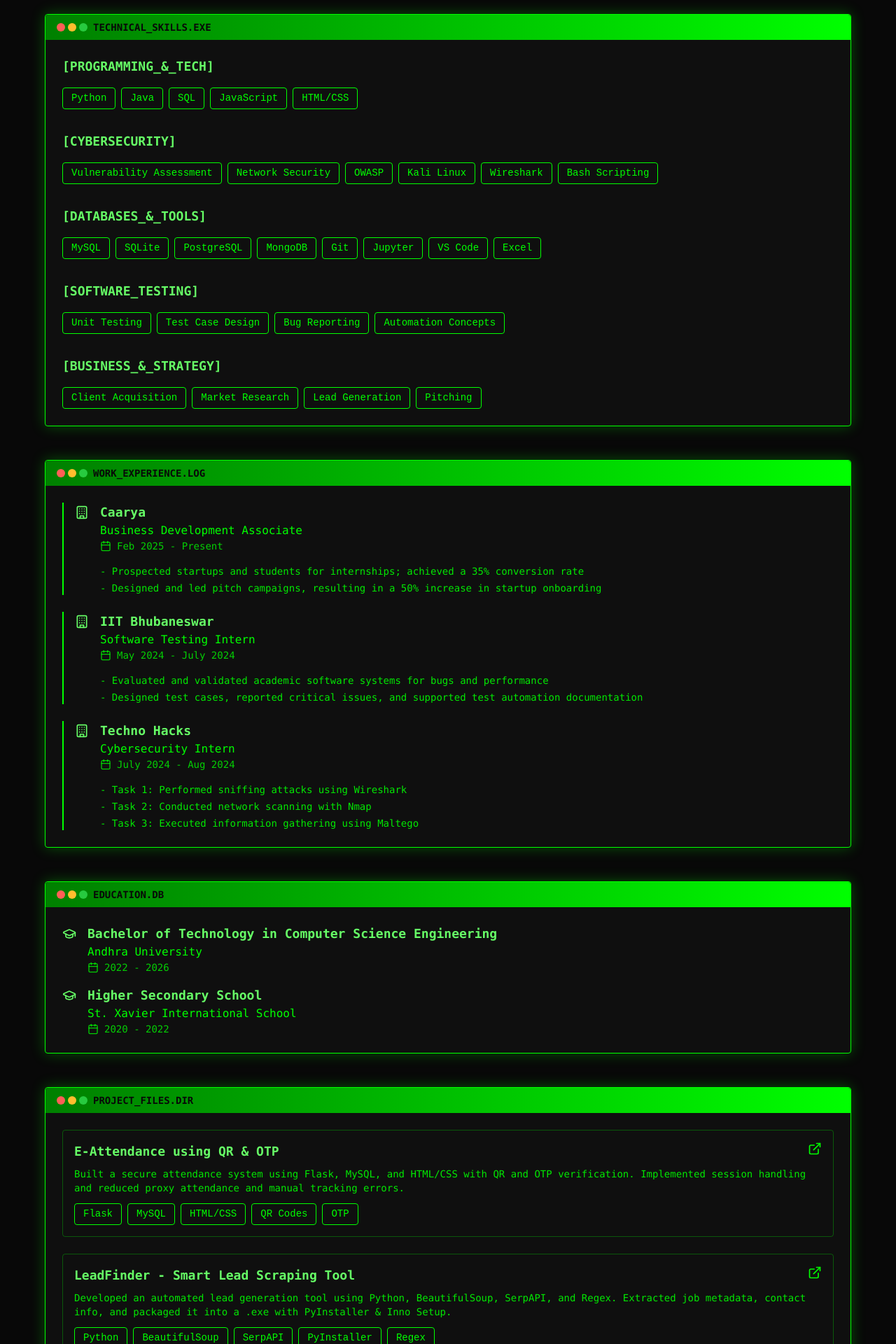
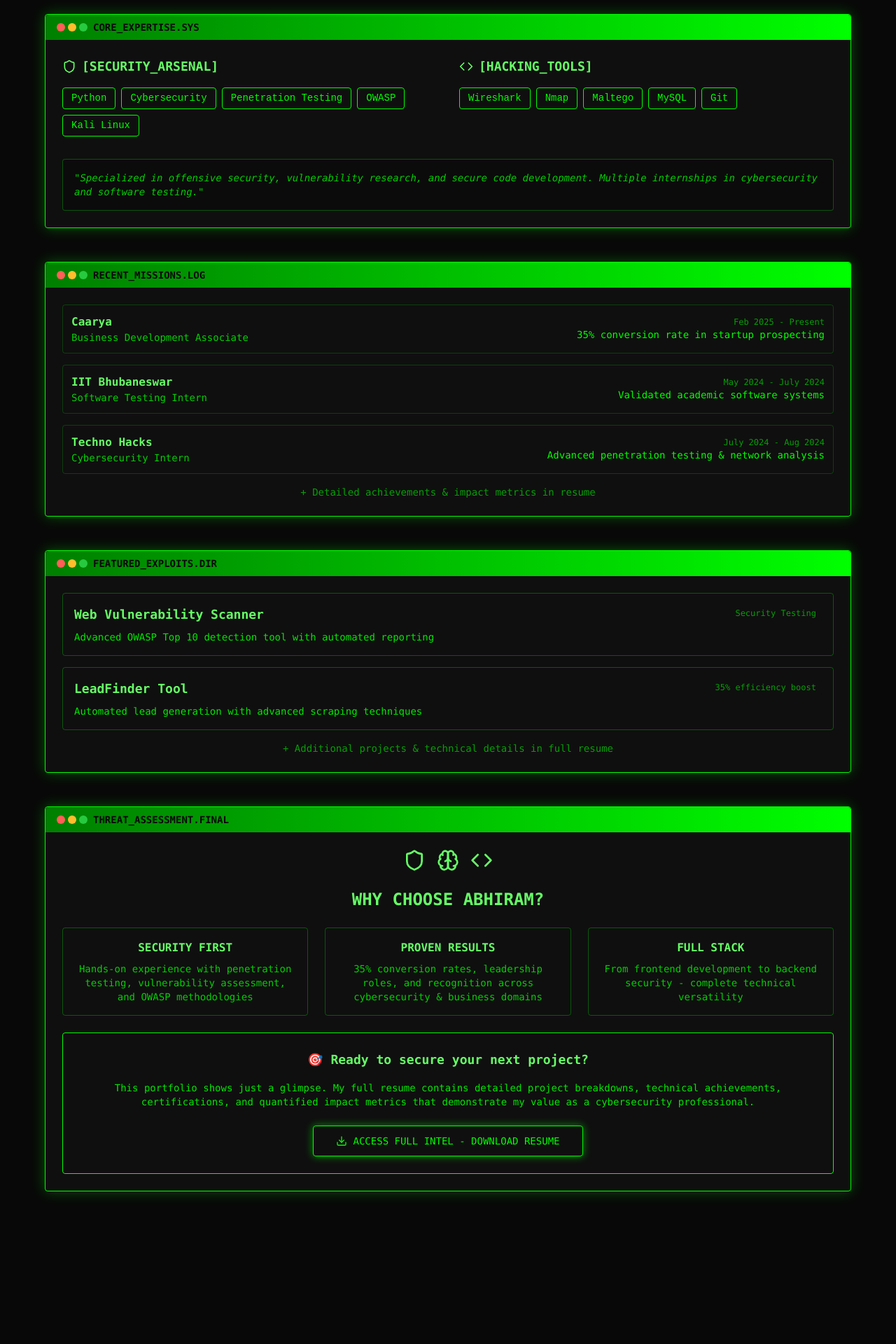
Before and after one commit to Abhiram-ops/abhiramportfolio, a React (Vite) app: page / in a window 1280 px wide. Shown: the part 860-2780 px from the top of the page at 70% size. After the commit the page ends 2690 px from the top, so only its background shows below. Built offline with nearby package versions, Linux system fonts and the light colour scheme.

Commit message:
Fix portfolio and add features
Make the download resume function, add a Kali Linux logo, remove the online tab, add a summary, and simplify the content to encourage resume download.

```diff
--- a/src/pages/Index.tsx
+++ b/src/pages/Index.tsx
@@ -3,7 +3,8 @@ import { Button } from "@/components/ui/button";
 import { MatrixBackground } from "@/components/MatrixBackground";
 import { TerminalWindow } from "@/components/TerminalWindow";
 import { SkillTag } from "@/components/SkillTag";
-import { Github, Download, Mail, Phone, MapPin, ExternalLink, Calendar, Building, GraduationCap, Award } from "lucide-react";
+import { Github, Download, Mail, Phone, MapPin, ExternalLink, Calendar, Building, GraduationCap, Award, Shield, Code, Brain } from "lucide-react";
+import kaliLogo from "@/assets/kali-logo.png";
 
 const Index = () => {
   const [typedText, setTypedText] = useState("");
@@ -23,74 +24,61 @@ const Index = () => {
     return () => clearInterval(timer);
   }, []);
 
-  const programmingSkills = ["Python", "Java", "SQL", "JavaScript", "HTML/CSS"];
-  const cybersecuritySkills = ["Vulnerability Assessment", "Network Security", "OWASP", "Kali Linux", "Wireshark", "Bash Scripting"];
-  const databaseSkills = ["MySQL", "SQLite", "PostgreSQL", "MongoDB"];
-  const testingSkills = ["Unit Testing", "Test Case Design", "Bug Reporting", "Automation Concepts"];
-  const businessSkills = ["Client Acquisition", "Market Research", "Lead Generation", "Pitching"];
-  const toolsSkills = ["Git", "Jupyter", "VS Code", "Excel"];
+  const keySkills = ["Python", "Cybersecurity", "Penetration Testing", "OWASP", "Kali Linux"];
+  const tools = ["Wireshark", "Nmap", "Maltego", "MySQL", "Git"];
 
   const experiences = [
     {
       company: "Caarya",
       position: "Business Development Associate",
       period: "Feb 2025 - Present",
-      achievements: [
-        "Prospected startups and students for internships; achieved a 35% conversion rate",
-        "Designed and led pitch campaigns, resulting in a 50% increase in startup onboarding"
-      ]
+      highlight: "35% conversion rate in startup prospecting"
     },
     {
       company: "IIT Bhubaneswar",
       position: "Software Testing Intern",
       period: "May 2024 - July 2024",
-      achievements: [
-        "Evaluated and validated academic software systems for bugs and performance",
-        "Designed test cases, reported critical issues, and supported test automation documentation"
-      ]
+      highlight: "Validated academic software systems"
     },
     {
       company: "Techno Hacks",
       position: "Cybersecurity Intern",
       period: "July 2024 - Aug 2024",
-      achievements: [
-        "Task 1: Performed sniffing attacks using Wireshark",
-        "Task 2: Conducted network scanning with Nmap",
-        "Task 3: Executed information gathering using Maltego"
-      ]
+      highlight: "Advanced penetration testing & network analysis"
     }
   ];
 
-  const projects = [
+  const featuredProjects = [
     {
-      title: "E-Attendance using QR & OTP",
-      description: "Built a secure attendance system using Flask, MySQL, and HTML/CSS with QR and OTP verification. Implemented session handling and reduced proxy attendance and manual tracking errors.",
-      technologies: ["Flask", "MySQL", "HTML/CSS", "QR Codes", "OTP"]
+      title: "Web Vulnerability Scanner",
+      description: "Advanced OWASP Top 10 detection tool with automated reporting",
+      impact: "Security Testing"
     },
     {
-      title: "LeadFinder - Smart Lead Scraping Tool",
-      description: "Developed an automated lead generation tool using Python, BeautifulSoup, SerpAPI, and Regex. Extracted job metadata, contact info, and packaged it into a .exe with PyInstaller & Inno Setup.",
-      technologies: ["Python", "BeautifulSoup", "SerpAPI", "PyInstaller", "Regex"]
-    },
-    {
-      title: "Web Application Vulnerability Scanner",
-      description: "Created a console-based tool to detect SQLi, XSS, and CSRF using Python, Requests, and BeautifulSoup. Conducted OWASP Top 10 checks and generated reports for vulnerability patching.",
-      technologies: ["Python", "Requests", "BeautifulSoup", "OWASP", "Security Testing"]
+      title: "LeadFinder Tool",
+      description: "Automated lead generation with advanced scraping techniques",
+      impact: "35% efficiency boost"
     }
   ];
 
-  const achievements = [
-    "Internshala Student Partner certification",
-    "2nd Prize in School-Level Science Exhibition",
-    "Conducted college hackathons as an event organizer",
-    "Served as Cybersecurity Chapter Lead, codeIAM Club",
-    "Led student summit collaboration with Caarya",
-    "Regular participant in coding contests and tech events"
-  ];
+  const handleDownloadResume = () => {
+    // Create a temporary link to download a PDF resume
+    const link = document.createElement('a');
+    link.href = '/resume-abhiram-lanka.pdf'; // You would need to add this file to public folder
+    link.download = 'Abhiram_Lanka_Resume.pdf';
+    document.body.appendChild(link);
+    link.click();
+    document.body.removeChild(link);
+  };
 
   return (
     <div className="min-h-screen bg-terminal-bg text-terminal-green relative">
       <MatrixBackground />
+
+      {/* Kali Linux Logo Background */}
+      <div className="fixed top-1/2 left-1/2 transform -translate-x-1/2 -translate-y-1/2 opacity-5 z-0">
+        <img src={kaliLogo} alt="Kali Linux" className="w-96 h-96" />
+      </div>
 
       {/* Hero Section */}
       <div className="relative z-10 min-h-screen flex items-center justify-center px-4">
@@ -104,10 +92,10 @@ const Index = () => {
               TECH-SAVVY COMPUTER SCIENCE STUDENT
             </h2>
             <p className="text-sm md:text-base text-terminal-green/80 mb-2">
-              Specialized in <span className="text-terminal-green-bright">CYBERSECURITY</span>, <span className="text-terminal-green-bright">SOFTWARE DEVELOPMENT</span>, and <span className="text-terminal-green-bright">BUSINESS STRATEGY</span>
+              Specialized in <span className="text-terminal-green-bright">CYBERSECURITY</span> & <span className="text-terminal-green-bright">PENETRATION TESTING</span>
             </p>
             <p className="text-sm md:text-base text-terminal-green/80 mb-8">
-              Advanced problem-solving through innovative tech solutions and cutting-edge security protocols.
+              Ethical hacker | Security researcher | Code architect
             </p>
 
             <div className="flex flex-col sm:flex-row gap-4 justify-center items-center mb-8">
@@ -131,7 +119,7 @@ const Index = () => {
               <Github className="w-5 h-5" />
               GITHUB ACCESS
             </Button>
-            <Button variant="outline" size="lg">
+            <Button variant="outline" size="lg" onClick={handleDownloadResume}>
               <Download className="w-5 h-5" />
               DOWNLOAD RESUME
             </Button>
@@ -139,163 +127,143 @@ const Index = () => {
         </div>
       </div>
 
-      {/* Skills Section */}
+      {/* Core Skills */}
       <div className="relative z-10 px-4 py-20">
         <div className="max-w-6xl mx-auto">
-          <TerminalWindow title="TECHNICAL_SKILLS.EXE" className="mb-12">
-            <div className="space-y-8">
+          <TerminalWindow title="CORE_EXPERTISE.SYS" className="mb-12">
+            <div className="grid md:grid-cols-2 gap-8">
               <div>
-                <h3 className="text-lg font-bold mb-4 text-terminal-green-bright">[PROGRAMMING_&_TECH]</h3>
+                <h3 className="text-lg font-bold mb-4 text-terminal-green-bright flex items-center gap-2">
+                  <Shield className="w-5 h-5" />
+                  [SECURITY_ARSENAL]
+                </h3>
                 <div className="flex flex-wrap gap-2">
-                  {programmingSkills.map((skill) => (
+                  {keySkills.map((skill) => (
                     <SkillTag key={skill} skill={skill} />
                   ))}
                 </div>
               </div>
 
               <div>
-                <h3 className="text-lg font-bold mb-4 text-terminal-green-bright">[CYBERSECURITY]</h3>
+                <h3 className="text-lg font-bold mb-4 text-terminal-green-bright flex items-center gap-2">
+                  <Code className="w-5 h-5" />
+                  [HACKING_TOOLS]
+                </h3>
                 <div className="flex flex-wrap gap-2">
-                  {cybersecuritySkills.map((skill) => (
-                    <SkillTag key={skill} skill={skill} />
-                  ))}
-                </div>
-              </div>
-
-              <div>
-                <h3 className="text-lg font-bold mb-4 text-terminal-green-bright">[DATABASES_&_TOOLS]</h3>
-                <div className="flex flex-wrap gap-2">
-                  {[...databaseSkills, ...toolsSkills].map((skill) => (
-                    <SkillTag key={skill} skill={skill} />
-                  ))}
-                </div>
-              </div>
-
-              <div>
-                <h3 className="text-lg font-bold mb-4 text-terminal-green-bright">[SOFTWARE_TESTING]</h3>
-                <div className="flex flex-wrap gap-2">
-                  {testingSkills.map((skill) => (
-                    <SkillTag key={skill} skill={skill} />
-                  ))}
-                </div>
-              </div>
-
-              <div>
-                <h3 className="text-lg font-bold mb-4 text-terminal-green-bright">[BUSINESS_&_STRATEGY]</h3>
-                <div className="flex flex-wrap gap-2">
-                  {businessSkills.map((skill) => (
-                    <SkillTag key={skill} skill={skill} />
+                  {tools.map((tool) => (
+                    <SkillTag key={tool} skill={tool} />
                   ))}
                 </div>
               </div>
             </div>
-          </TerminalWindow>
 
-          {/* Experience Section */}
-          <TerminalWindow title="WORK_EXPERIENCE.LOG" className="mb-12">
-            <div className="space-y-6">
-              {experiences.map((exp, index) => (
-                <div key={index} className="border-l-2 border-terminal-green pl-4">
-                  <div className="flex items-start gap-4 mb-2">
-                    <Building className="w-5 h-5 mt-1 text-terminal-green-bright" />
-                    <div>
-                      <h3 className="text-lg font-bold text-terminal-green-bright">{exp.company}</h3>
-                      <p className="text-terminal-green">{exp.position}</p>
-                      <div className="flex items-center gap-2 text-sm text-terminal-green/80 mb-2">
-                        <Calendar className="w-4 h-4" />
-                        <span>{exp.period}</span>
-                      </div>
-                    </div>
-                  </div>
-                  <ul className="space-y-1 ml-9">
-                    {exp.achievements.map((achievement, idx) => (
-                      <li key={idx} className="text-sm text-terminal-green/90">
-                        - {achievement}
-                      </li>
-                    ))}
-                  </ul>
-                </div>
-              ))}
+            <div className="mt-8 p-4 border border-terminal-green/30 rounded bg-terminal-bg/50">
+              <p className="text-sm text-terminal-green/80 italic">
+                "Specialized in offensive security, vulnerability research, and secure code development.
+                Multiple internships in cybersecurity and software testing."
+              </p>
             </div>
           </TerminalWindow>
 
-          {/* Education Section */}
-          <TerminalWindow title="EDUCATION.DB" className="mb-12">
+          {/* Experience Preview */}
+          <TerminalWindow title="RECENT_MISSIONS.LOG" className="mb-12">
             <div className="space-y-4">
-              <div className="flex items-start gap-4">
-                <GraduationCap className="w-5 h-5 mt-1 text-terminal-green-bright" />
-                <div>
-                  <h3 className="text-lg font-bold text-terminal-green-bright">Bachelor of Technology in Computer Science Engineering</h3>
-                  <p className="text-terminal-green">Andhra University</p>
-                  <div className="flex items-center gap-2 text-sm text-terminal-green/80">
-                    <Calendar className="w-4 h-4" />
-                    <span>2022 - 2026</span>
+              {experiences.map((exp, index) => (
+                <div key={index} className="flex items-center justify-between p-3 border border-terminal-green/20 rounded">
+                  <div>
+                    <h3 className="font-bold text-terminal-green-bright">{exp.company}</h3>
+                    <p className="text-sm text-terminal-green/80">{exp.position}</p>
                   </div>
-                </div>
-              </div>
-
-              <div className="flex items-start gap-4">
-                <GraduationCap className="w-5 h-5 mt-1 text-terminal-green-bright" />
-                <div>
-                  <h3 className="text-lg font-bold text-terminal-green-bright">Higher Secondary School</h3>
-                  <p className="text-terminal-green">St. Xavier International School</p>
-                  <div className="flex items-center gap-2 text-sm text-terminal-green/80">
-                    <Calendar className="w-4 h-4" />
-                    <span>2020 - 2022</span>
-                  </div>
-                </div>
-              </div>
-            </div>
-          </TerminalWindow>
-
-          {/* Projects Section */}
-          <TerminalWindow title="PROJECT_FILES.DIR" className="mb-12">
-            <div className="space-y-6">
-              {projects.map((project, index) => (
-                <div key={index} className="border border-terminal-green/30 p-4 rounded">
-                  <div className="flex items-start justify-between mb-2">
-                    <h3 className="text-lg font-bold text-terminal-green-bright">{project.title}</h3>
-                    <ExternalLink className="w-5 h-5 text-terminal-green hover:text-terminal-green-bright cursor-pointer" />
-                  </div>
-                  <p className="text-sm text-terminal-green/90 mb-3">{project.description}</p>
-                  <div className="flex flex-wrap gap-2">
-                    {project.technologies.map((tech) => (
-                      <SkillTag key={tech} skill={tech} />
-                    ))}
+                  <div className="text-right">
+                    <p className="text-xs text-terminal-green/60">{exp.period}</p>
+                    <p className="text-sm text-terminal-green">{exp.highlight}</p>
                   </div>
                 </div>
               ))}
             </div>
+            <div className="mt-4 text-center">
+              <p className="text-sm text-terminal-green/60">+ Detailed achievements & impact metrics in resume</p>
+            </div>
           </TerminalWindow>
 
-          {/* Achievements Section */}
-          <TerminalWindow title="ACHIEVEMENTS.TXT" className="mb-12">
-            <div className="space-y-3">
-              {achievements.map((achievement, index) => (
-                <div key={index} className="flex items-start gap-3">
-                  <Award className="w-4 h-4 mt-1 text-terminal-green-bright" />
-                  <span className="text-sm text-terminal-green/90">{achievement}</span>
+          {/* Featured Projects */}
+          <TerminalWindow title="FEATURED_EXPLOITS.DIR" className="mb-12">
+            <div className="space-y-4">
+              {featuredProjects.map((project, index) => (
+                <div key={index} className="border border-terminal-green/30 p-4 rounded">
+                  <div className="flex items-start justify-between mb-2">
+                    <h3 className="text-lg font-bold text-terminal-green-bright">{project.title}</h3>
+                    <span className="text-xs text-terminal-green/60 bg-terminal-bg-light px-2 py-1 rounded">
+                      {project.impact}
+                    </span>
+                  </div>
+                  <p className="text-sm text-terminal-green/90">{project.description}</p>
                 </div>
               ))}
             </div>
+            <div className="mt-4 text-center">
+              <p className="text-sm text-terminal-green/60">+ Additional projects & technical details in full resume</p>
+            </div>
           </TerminalWindow>
-        </div>
-      </div>
 
-      {/* Online Indicator */}
-      <div className="fixed top-4 right-4 z-20">
-        <div className="terminal-window p-2">
-          <div className="flex items-center gap-2 text-xs">
-            <div className="w-2 h-2 bg-terminal-green rounded-full animate-pulse"></div>
-            <span className="text-terminal-green font-mono">ONLINE</span>
-          </div>
-          <div className="text-xs text-terminal-green/70 font-mono">
-            <div>xpd{'{'}qaqiq{'}'}</div>
-            <div>lqk89n2u2</div>
-            <div>vktjf8xv89</div>
-            <div>kn448rgj040</div>
-            <div>16v7xhdiqu6</div>
-          </div>
+          {/* Call to Action Summary */}
+          <TerminalWindow title="THREAT_ASSESSMENT.FINAL" className="mb-12">
+            <div className="text-center space-y-6">
+              <div className="flex justify-center items-center gap-4 mb-6">
+                <Shield className="w-8 h-8 text-terminal-green-bright" />
+                <Brain className="w-8 h-8 text-terminal-green-bright" />
+                <Code className="w-8 h-8 text-terminal-green-bright" />
+              </div>
+
+              <h3 className="text-2xl font-bold text-terminal-green-bright mb-4">
+                WHY CHOOSE ABHIRAM?
+              </h3>
+
+              <div className="grid md:grid-cols-3 gap-6 mb-6">
+                <div className="p-4 border border-terminal-green/30 rounded">
+                  <h4 className="font-bold text-terminal-green-bright mb-2">SECURITY FIRST</h4>
+                  <p className="text-sm text-terminal-green/80">
+                    Hands-on experience with penetration testing, vulnerability assessment, and OWASP methodologies
+                  </p>
+                </div>
+
+                <div className="p-4 border border-terminal-green/30 rounded">
+                  <h4 className="font-bold text-terminal-green-bright mb-2">PROVEN RESULTS</h4>
+                  <p className="text-sm text-terminal-green/80">
+                    35% conversion rates, leadership roles, and recognition across cybersecurity & business domains
+                  </p>
+                </div>
+
+                <div className="p-4 border border-terminal-green/30 rounded">
+                  <h4 className="font-bold text-terminal-green-bright mb-2">FULL STACK</h4>
+                  <p className="text-sm text-terminal-green/80">
+                    From frontend development to backend security - complete technical versatility
+                  </p>
+                </div>
+              </div>
+
+              <div className="bg-terminal-bg-light p-6 rounded border border-terminal-green">
+                <p className="text-lg text-terminal-green-bright mb-4">
+                  🎯 <strong>Ready to secure your next project?</strong>
+                </p>
+                <p className="text-sm text-terminal-green/90 mb-6">
+                  This portfolio shows just a glimpse. My full resume contains detailed project breakdowns,
+                  technical achievements, certifications, and quantified impact metrics that demonstrate
+                  my value as a cybersecurity professional.
+                </p>
+
+                <Button
+                  variant="terminal"
+                  size="lg"
+                  onClick={handleDownloadResume}
+                  className="animate-terminal-glow"
+                >
+                  <Download className="w-5 h-5" />
+                  ACCESS FULL INTEL - DOWNLOAD RESUME
+                </Button>
+              </div>
+            </div>
+          </TerminalWindow>
         </div>
       </div>
     </div>
```
Also changed, not shown: src/assets/kali-logo.png (added).
